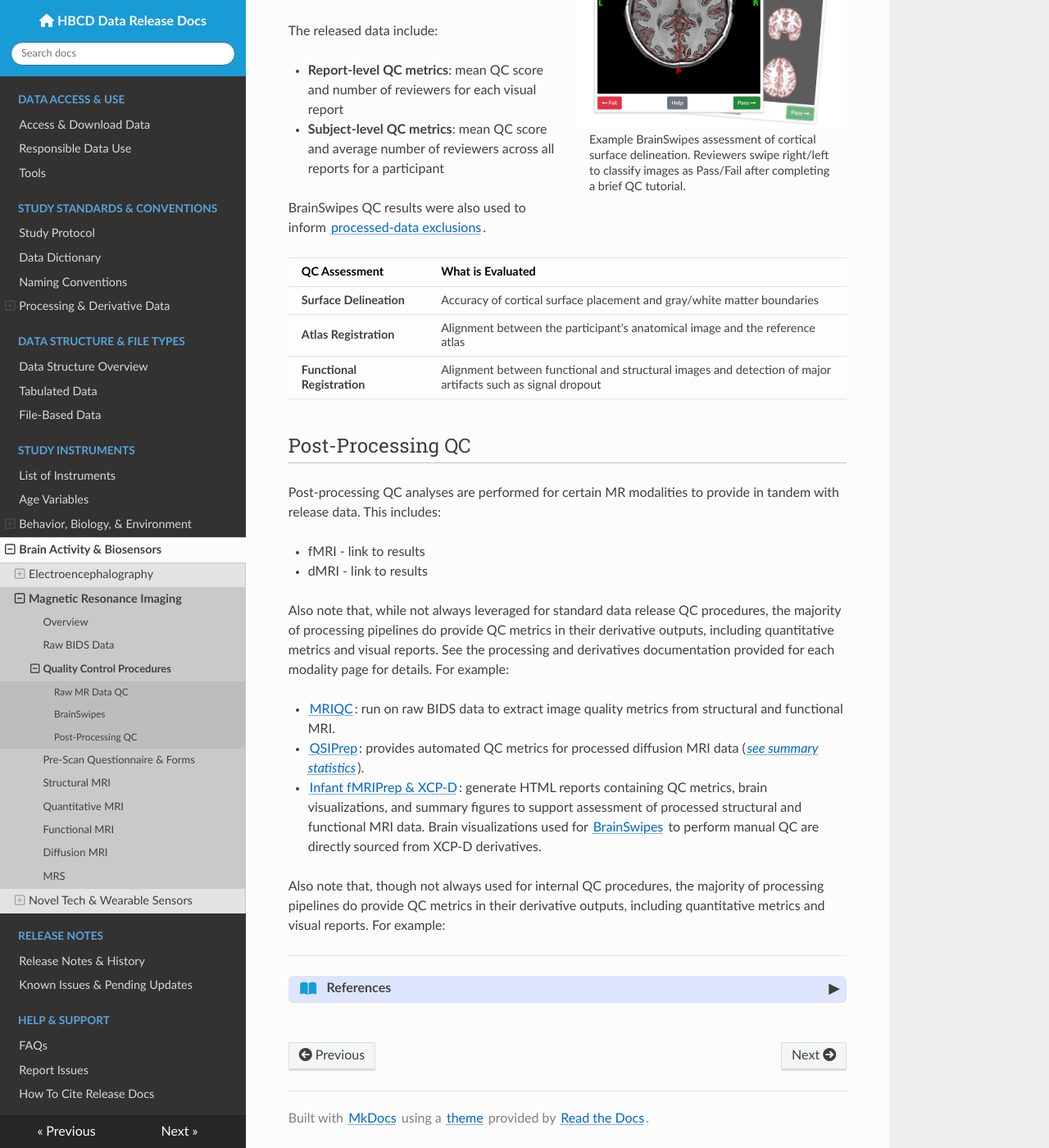
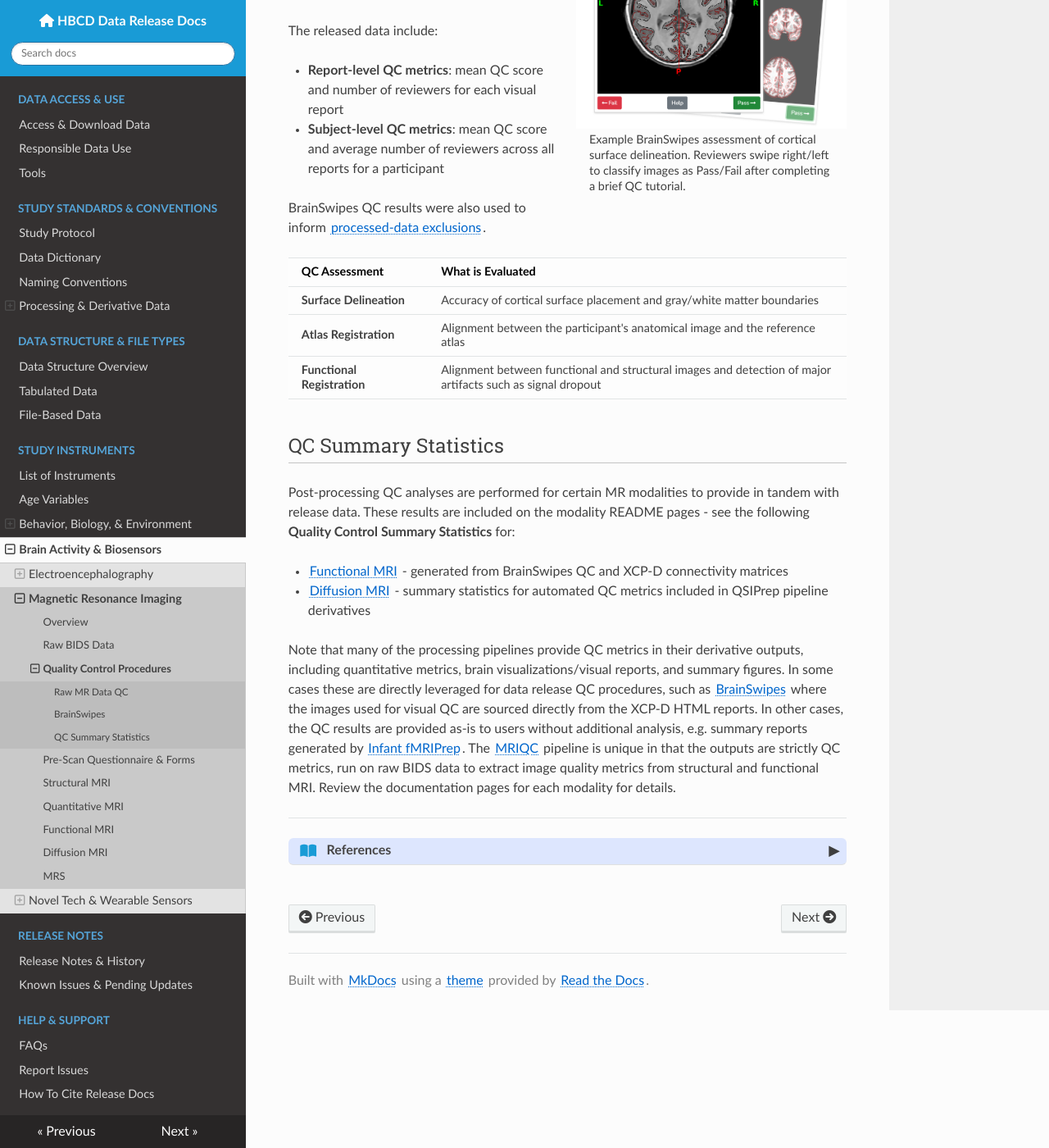
Before and after one commit to nbdc-datahub/hbcd-docs, an MkDocs documentation site: the page built from docs/instruments/mri/qc.md, in a window 1280 px wide and 1400 px high, scrolled down 1432 px. Shown: the whole window at 82% size. Built offline with MkDocs 1.6.1, drawn with Linux system fonts in a browser that asks for light colours; nearby versions of some CDN libraries.

Commit message:
mri qc page

```diff
--- a/docs/instruments/mri/qc.md
+++ b/docs/instruments/mri/qc.md
@@ -193,8 +193,6 @@ Data are flagged for manual review based on automated QC results using multivari
   </div>
 </div>
 
-
-
 <table class="table-no-vertical-lines">
 <thead>
 <tr>
@@ -218,53 +216,15 @@ Data are flagged for manual review based on automated QC results using multivari
 </tbody>
 </table>
 
-## Post-Processing QC
+## QC Summary Statistics
 
-Post-processing QC analyses are performed for certain MR modalities to provide in tandem with release data. This includes:
+Post-processing QC analyses are performed for certain MR modalities to provide in tandem with release data. These results are included on the modality README pages - see the following **Quality Control Summary Statistics** for:
 
- - fMRI - link to results
- - dMRI - link to results
+- [Functional MRI](fmri.md#quality-control-summary-statistics) - generated from BrainSwipes QC and XCP-D connectivity matrices
+- [Diffusion MRI](dmri.md#quality-control-summary-statistics) - summary statistics for automated QC metrics included in QSIPrep pipeline derivatives
 
-Also note that, while not always leveraged for standard data release QC procedures, the majority of processing pipelines do provide QC metrics in their derivative outputs, including quantitative metrics and visual reports. See the processing and derivatives documentation provided for each modality page for details. For example:
-
-- [MRIQC](smri.md#mriqc): run on raw BIDS data to extract image quality metrics from structural and functional MRI.
-- [QSIPrep](dmri.md#processing-derivatives): provides automated QC metrics for processed diffusion MRI data (*[see summary statistics](dmri.md#quality-control-summary-statistics)*).
-- [Infant fMRIPrep & XCP-D](fmri.md#processing-derivatives): generate HTML reports containing QC metrics, brain visualizations, and summary figures to support assessment of processed structural and functional MRI data. Brain visualizations used for [BrainSwipes](#brainswipes) to perform manual QC are directly sourced from XCP-D derivatives.
-
-
-
-
-
-<!-- QC Metrics in Derivatives -->
-
-Also note that, though not always used for internal QC procedures, the majority of processing pipelines do provide QC metrics in their derivative outputs, including quantitative metrics and visual reports. For example:
-
-
-
-
-
-
-
-
- <!-- One key metric is <a href="https://xcp-d.readthedocs.io/en/latest/workflows/#framewise-displacement-calculation-and-thresholding">framewise displacement</a> (FD), which quantifies head motion across the scan. For each run, the amount of low-motion data, based on an FD threshold of 0.3 mm, is calculated. Only runs with at least 210 seconds of low-motion data are retained in the final outputs. -->
-
-<!-- <table class="table-no-vertical-lines" style="width: 100%; border-collapse: collapse; table-layout: fixed;">
-    <tbody>
-    <tr>
-        <td><strong>QSIPrep pipeline (dMRI)</strong></td>
-        <td style="word-wrap: break-word; white-space: normal;">QSIPrep produces robust QC metrics - see <a href="https://docs.hbcdstudy.org/latest/instruments/mri/qc/#dwi-qc">Automated QC for Processed Diffusion Data</a> for details.</td>
-    </tr>
-    <tr>
-        <td><strong>XCP-D pipeline (sMRI/fMRI)</strong></td>
-        <td style="word-wrap: break-word; white-space: normal;">XCP-D produces several QC metrics and visual reports to aid in data evaluation. One key metric is <a href="https://xcp-d.readthedocs.io/en/latest/workflows/#framewise-displacement-calculation-and-thresholding">framewise displacement</a> (FD), which quantifies head motion across the scan. For each run, the amount of low-motion data, based on an FD threshold of 0.3 mm, is calculated. Only runs with at least 210 seconds of low-motion data are retained in the final outputs.</td>
-    </tr>
-    <tr>
-        <td><strong>MRIQC utility</strong></td>
-        <td style="word-wrap: break-word; white-space: normal;">MRIQC extracts image quality metrics, provided in the release data, from structural and functional MRI - <a href="https://docs.hbcdstudy.org/latest/datacuration/derivatives/#mriqc-mriqc">see details</a>.</td>
-    </tr>
-</tbody>
-</table> -->
-
+Note that many of the processing pipelines provide QC metrics in their derivative outputs, including quantitative metrics, brain visualizations/visual reports, and summary figures.
+In some cases these are directly leveraged for data release QC procedures, such as [BrainSwipes](#brainswipes) where the images used for visual QC are sourced directly from the XCP-D HTML reports. In other cases, the QC results are provided as-is to users without additional analysis, e.g. summary reports generated by [Infant fMRIPrep](fmri.md#nibabies-derivs). The [MRIQC](smri.md#mriqc) pipeline is unique in that the outputs are strictly QC metrics, run on raw BIDS data to extract image quality metrics from structural and functional MRI. Review the documentation pages for each modality for details.
 
 ---
 
```
